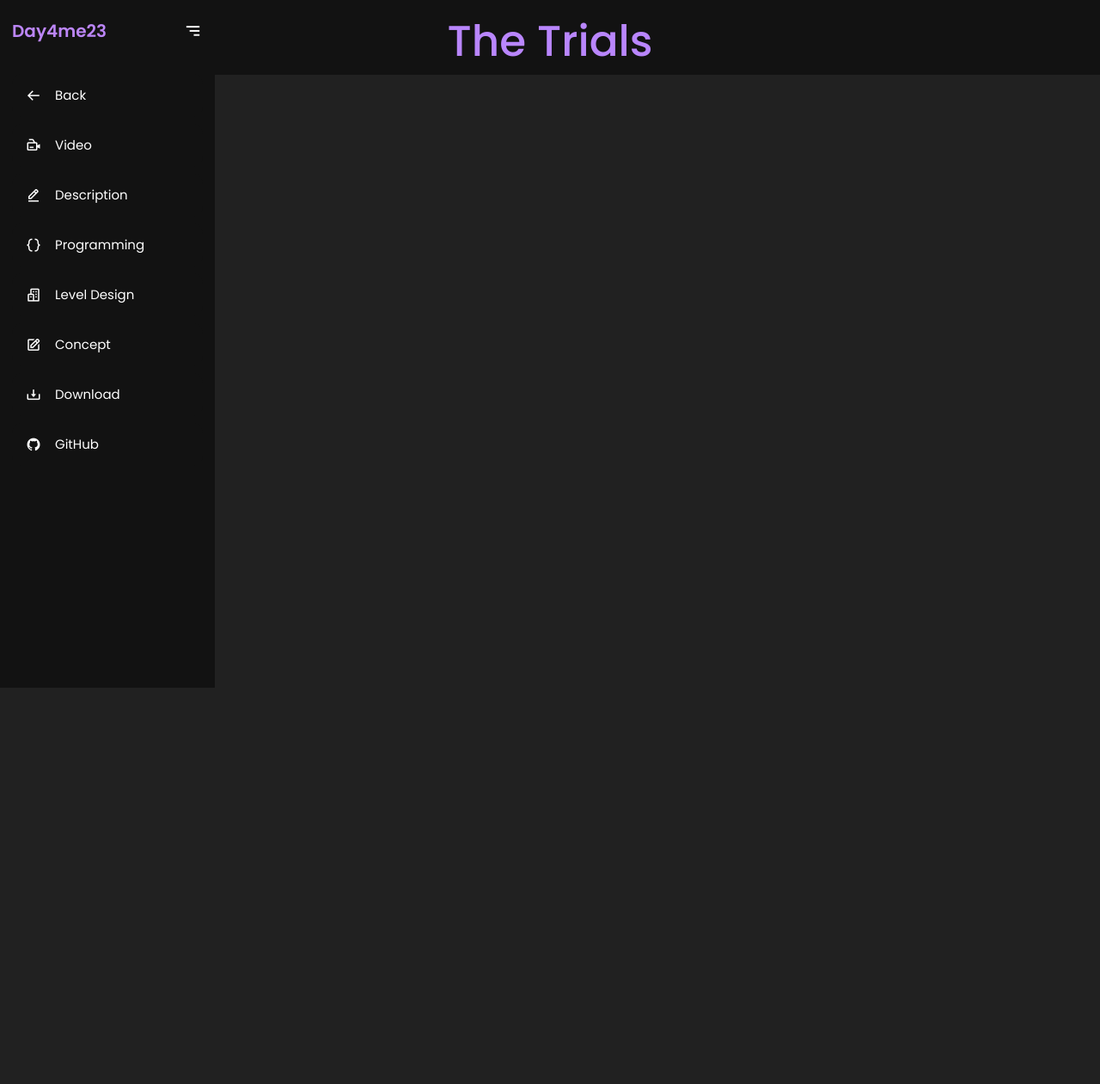
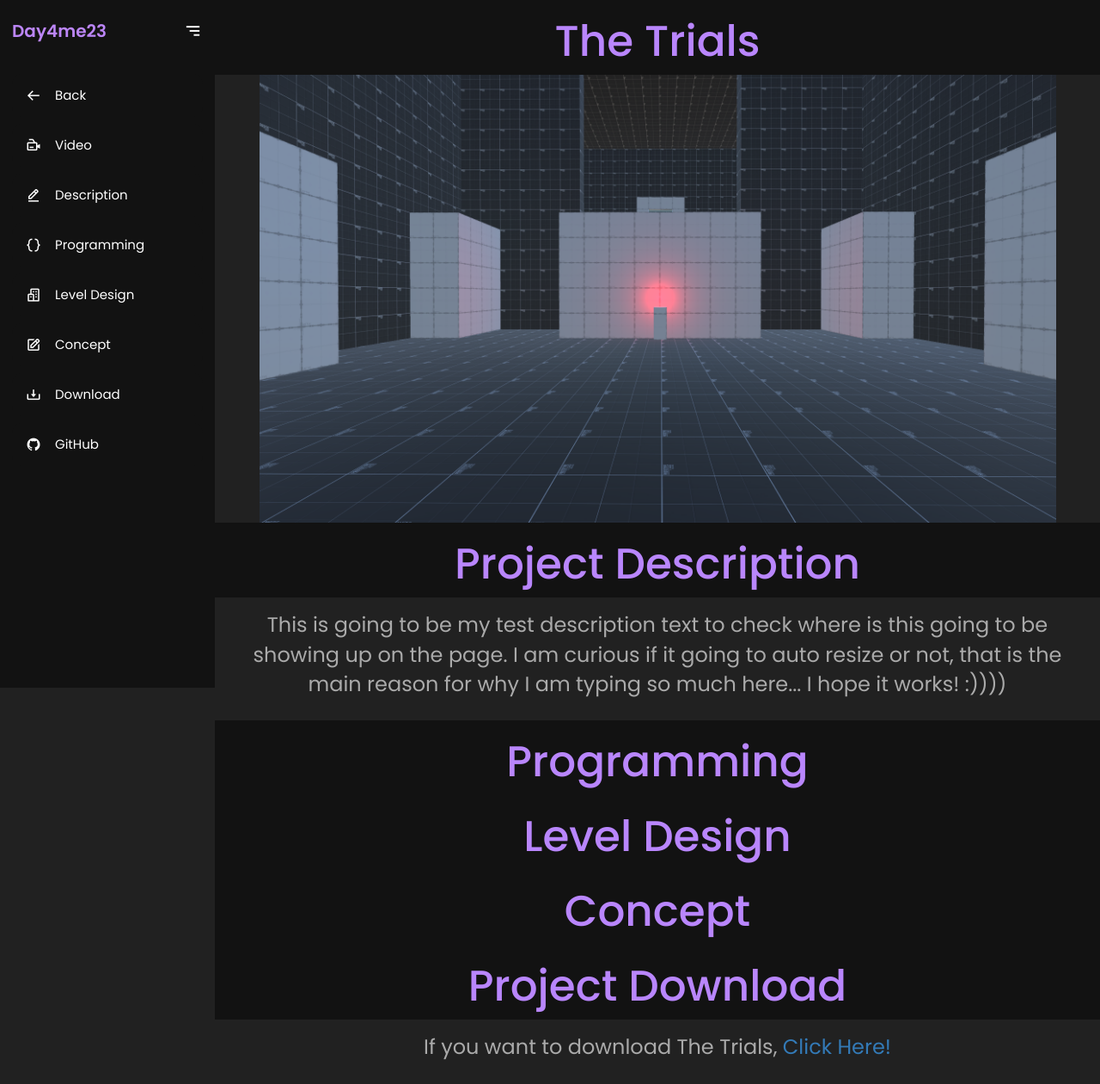
Before and after one commit to Day4me23/Day4me23.github.io, a plain HTML site: page theTrials.html in a window 1280 px wide. Shown: the whole page at 86% size. Before the commit the page ends 800 px from the top, so only its background shows below. Drawn offline with nearby package versions, Linux system fonts and the light colour scheme.

Commit message:
Layout of project pages

```diff
--- a/styling.css
+++ b/styling.css
@@ -20,6 +20,12 @@
   padding-right: 25px;
   padding-top: 15px;
   padding-bottom: 15px;
+}
+.center {
+  display: block;
+  margin-left: auto;
+  margin-right: auto;
+  width: 50%;
 }
 .sidebar{
   position: fixed;
--- a/theTrials.html
+++ b/theTrials.html
@@ -18,6 +18,14 @@
     color: #B986FD;
     text-align: center;
     font-size: 50px;
+  }
+  p {
+    color: #AAAAAA;
+    font-size: 24px;
+    text-align: center;
+  }
+  html {
+    scroll-behavior: smooth;
   }
 </style>
 <body>
@@ -88,15 +96,59 @@
       </li>
     </ul>
   </div>
+
+
+  <section class="home-section" style="background-color: #212121;">
+
         <div style="background-color: #121212;
             padding-top: 1px;
             padding-bottom: 1px;">
-          <h1 id="home">The Trials</h1>
+          <h1 id="video">The Trials</h1>
         </div>
 
+        <img src = "images/TheTrials.png" class = "center" style = "width: 90%; height: 90%">
+
+        <div style="background-color: #121212;
+            padding-top: 1px;
+            padding-bottom: 1px;">
+          <h1 id="video">Project Description</h1>
+        </div>
+
+        <div class="textPad">
+          <p>This is going to be my test description text to check where is this going to be showing up on the page. I am curious if it going to auto resize or not, that is the main reason for why I am typing so much here... I hope it works! :))))</p>
+
+      </div>
+
+        <div style="background-color: #121212;
+            padding-top: 1px;
+            padding-bottom: 1px;">
+          <h1 id="programming">Programming</h1>
+        </div>
+
+        <div style="background-color: #121212;
+            padding-top: 1px;
+            padding-bottom: 1px;">
+          <h1 id="levelDesign">Level Design</h1>
+        </div>
+
+        <div style="background-color: #121212;
+            padding-top: 1px;
+            padding-bottom: 1px;">
+          <h1 id="concept">Concept</h1>
+        </div>
+
+        <div style="background-color: #121212;
+            padding-top: 1px;
+            padding-bottom: 1px;">
+          <h1 id="download">Project Download</h1>
+        </div>
+
+        <div class="textPad">
+          <p>If you want to download The Trials, <a href = "https://drive.google.com/file/d/1NEJdPl4wqBJt-YYzZOimBpQ3kPKT_F1j/view">Click Here!</a></p>
+      </div>
 
 
-
+</section>
 
 
 
```
